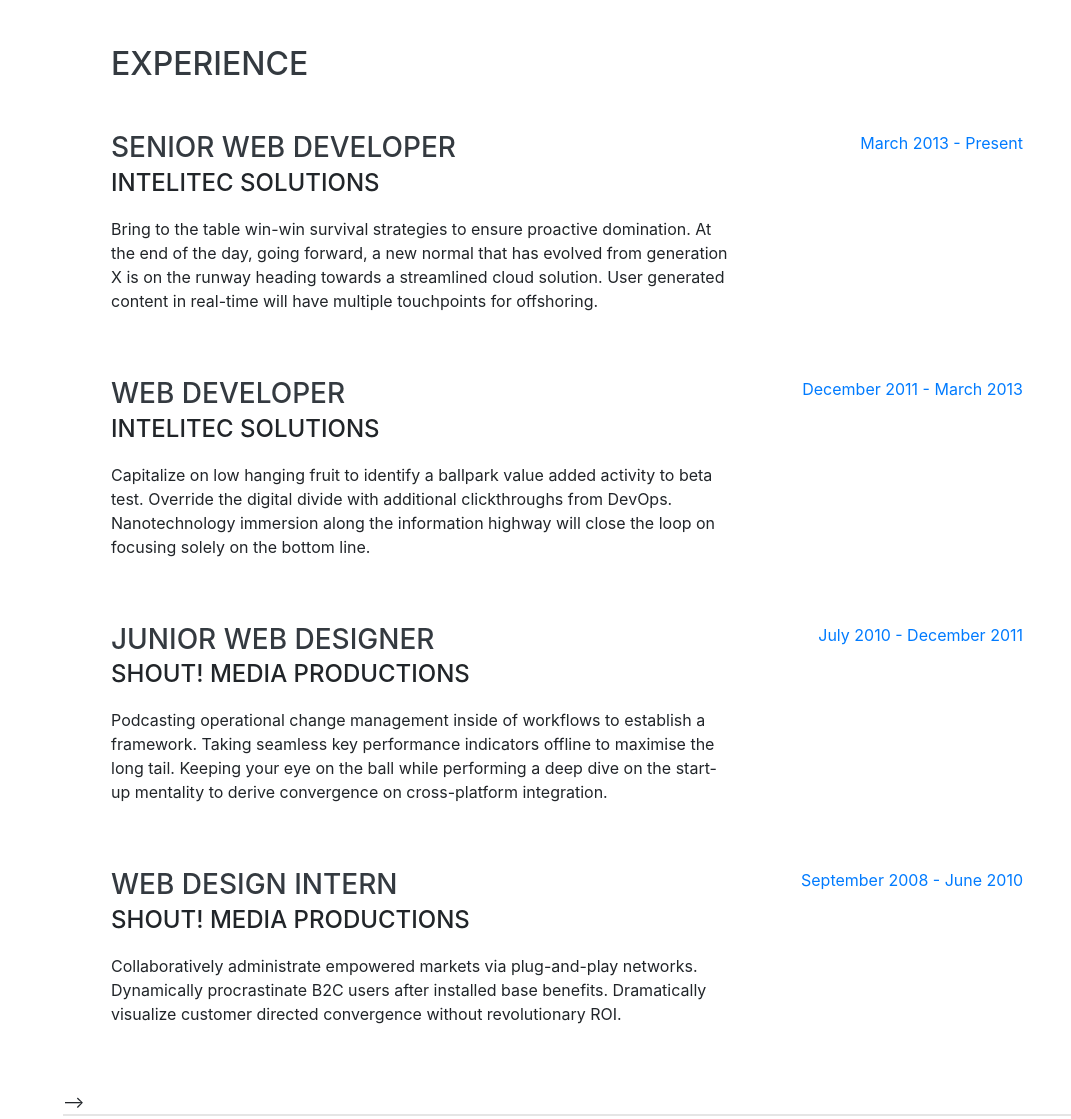
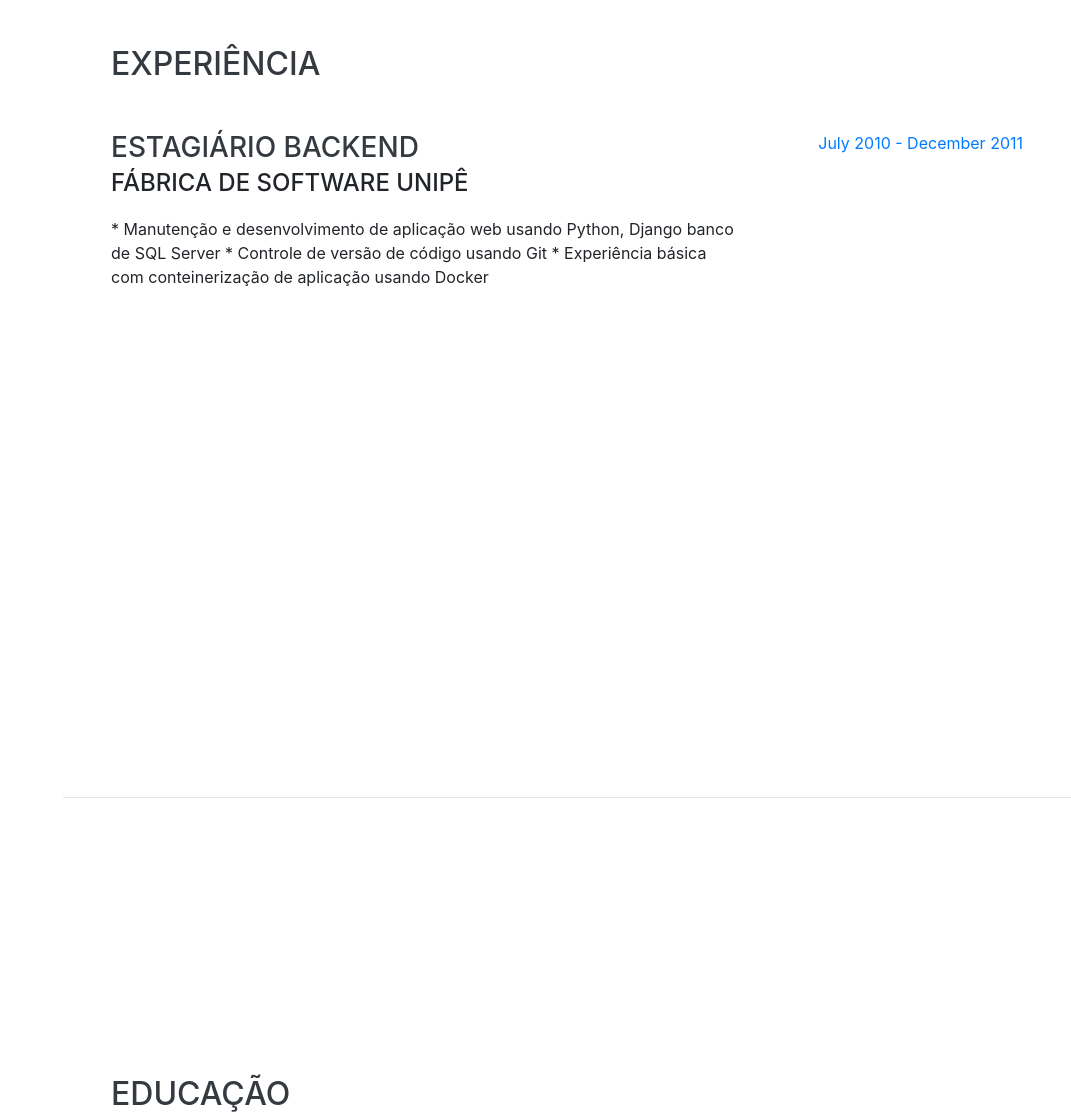
Before and after one commit to guilhermerodrigo/curriculum, a website with bundled scripts: page index.html in a window 1280 px wide. Shown: the part 804-1923 px from the top of the page, without its empty margins (209-1280 px from the left). Built offline with nearby package versions, Linux system fonts and the light colour scheme; a web font is replaced by a local one.

Commit message:
add education

```diff
--- a/index.html
+++ b/index.html
@@ -41,10 +41,10 @@
           <a class="nav-link js-scroll-trigger" href="#about">Sobre</a>
         </li>
         <li class="nav-item">
-          <!-- <a class="nav-link js-scroll-trigger" href="#experience">Experiência</a> -->
+          <a class="nav-link js-scroll-trigger" href="#experience">Experiência</a>
         </li>
         <li class="nav-item">
-          <!-- <a class="nav-link js-scroll-trigger" href="#education">Educação</a> -->
+           <a class="nav-link js-scroll-trigger" href="#education">Educação</a>
         </li>
         <li class="nav-item">
           <a class="nav-link js-scroll-trigger" href="#skills">Skills</a>
@@ -80,89 +80,48 @@
 
     <hr class="m-0">
 
-    <section class="resume-section p-3 p-lg-5 d-flex justify-content-center" id="experience">
+     <section class="resume-section p-3 p-lg-5 d-flex justify-content-center" id="experience">
       <div class="w-100">
-        <h2 class="mb-5">Experience</h2>
+        <h2 class="mb-5">Experiência</h2>
 
         <div class="resume-item d-flex flex-column flex-md-row justify-content-between mb-5">
           <div class="resume-content">
-            <h3 class="mb-0">Senior Web Developer</h3>
-            <div class="subheading mb-3">Intelitec Solutions</div>
-            <p>Bring to the table win-win survival strategies to ensure proactive domination. At the end of the day, going forward, a new normal that has evolved from generation X is on the runway heading towards a streamlined cloud solution. User generated content in real-time will have multiple touchpoints for offshoring.</p>
-          </div>
-          <div class="resume-date text-md-right">
-            <span class="text-primary">March 2013 - Present</span>
-          </div>
-        </div>
-
-        <div class="resume-item d-flex flex-column flex-md-row justify-content-between mb-5">
-          <div class="resume-content">
-            <h3 class="mb-0">Web Developer</h3>
-            <div class="subheading mb-3">Intelitec Solutions</div>
-            <p>Capitalize on low hanging fruit to identify a ballpark value added activity to beta test. Override the digital divide with additional clickthroughs from DevOps. Nanotechnology immersion along the information highway will close the loop on focusing solely on the bottom line.</p>
-          </div>
-          <div class="resume-date text-md-right">
-            <span class="text-primary">December 2011 - March 2013</span>
-          </div>
-        </div>
-
-        <div class="resume-item d-flex flex-column flex-md-row justify-content-between mb-5">
-          <div class="resume-content">
-            <h3 class="mb-0">Junior Web Designer</h3>
-            <div class="subheading mb-3">Shout! Media Productions</div>
-            <p>Podcasting operational change management inside of workflows to establish a framework. Taking seamless key performance indicators offline to maximise the long tail. Keeping your eye on the ball while performing a deep dive on the start-up mentality to derive convergence on cross-platform integration.</p>
+            <h3 class="mb-0">Estagiário backend</h3>
+            <div class="subheading mb-3">Fábrica de Software UNIPÊ</div>
+            <p>
+              * Manutenção e desenvolvimento de aplicação web usando Python, Django banco de SQL Server
+              * Controle de versão de código usando Git
+              * Experiência básica com conteinerização de aplicação usando Docker
+            </p>
           </div>
           <div class="resume-date text-md-right">
             <span class="text-primary">July 2010 - December 2011</span>
           </div>
         </div>
 
+      </div>
+
+    </section>
+
+    <hr class="m-0">
+
+    <section class="resume-section p-3 p-lg-5 d-flex align-items-center" id="education">
+      <div class="w-100">
+        <h2 class="mb-5">Educação</h2>
+
         <div class="resume-item d-flex flex-column flex-md-row justify-content-between">
           <div class="resume-content">
-            <h3 class="mb-0">Web Design Intern</h3>
-            <div class="subheading mb-3">Shout! Media Productions</div>
-            <p>Collaboratively administrate empowered markets via plug-and-play networks. Dynamically procrastinate B2C users after installed base benefits. Dramatically visualize customer directed convergence without revolutionary ROI.</p>
+            <h3 class="mb-0">Centro Universitário de João Pessoa - UNIPÊ</h3>
+            <div class="subheading mb-3">Gestão da Tecnologia da Informação</div>
+            <p>GPA: 3.56</p>
           </div>
           <div class="resume-date text-md-right">
-            <span class="text-primary">September 2008 - June 2010</span>
+            <span class="text-primary">Fevereiro 2018 - Junho 2020</span>
           </div>
         </div>
 
       </div>
-
-    </section> -->
-
-    <hr class="m-0">
-
-    <!-- <section class="resume-section p-3 p-lg-5 d-flex align-items-center" id="education">
-      <div class="w-100">
-        <h2 class="mb-5">Education</h2>
-
-        <div class="resume-item d-flex flex-column flex-md-row justify-content-between mb-5">
-          <div class="resume-content">
-            <h3 class="mb-0">University of Colorado Boulder</h3>
-            <div class="subheading mb-3">Bachelor of Science</div>
-            <div>Computer Science - Web Development Track</div>
-            <p>GPA: 3.23</p>
-          </div>
-          <div class="resume-date text-md-right">
-            <span class="text-primary">August 2006 - May 2010</span>
-          </div>
-        </div>
-
-        <div class="resume-item d-flex flex-column flex-md-row justify-content-between">
-          <div class="resume-content">
-            <h3 class="mb-0">James Buchanan High School</h3>
-            <div class="subheading mb-3">Technology Magnet Program</div>
-            <p>GPA: 3.56</p>
-          </div>
-          <div class="resume-date text-md-right">
-            <span class="text-primary">August 2002 - May 2006</span>
-          </div>
-        </div>
-
-      </div>
-    </section> -->
+    </section>
 
     <hr class="m-0">
 
```
